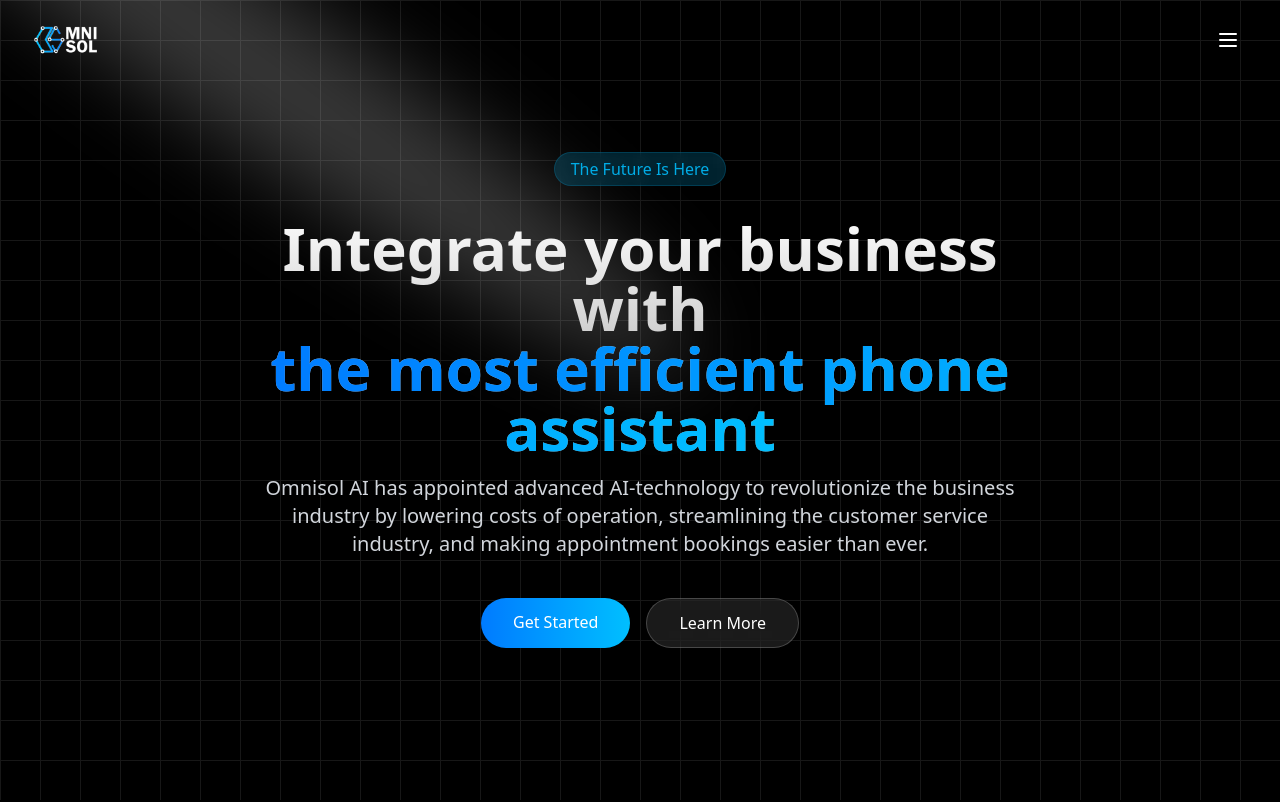
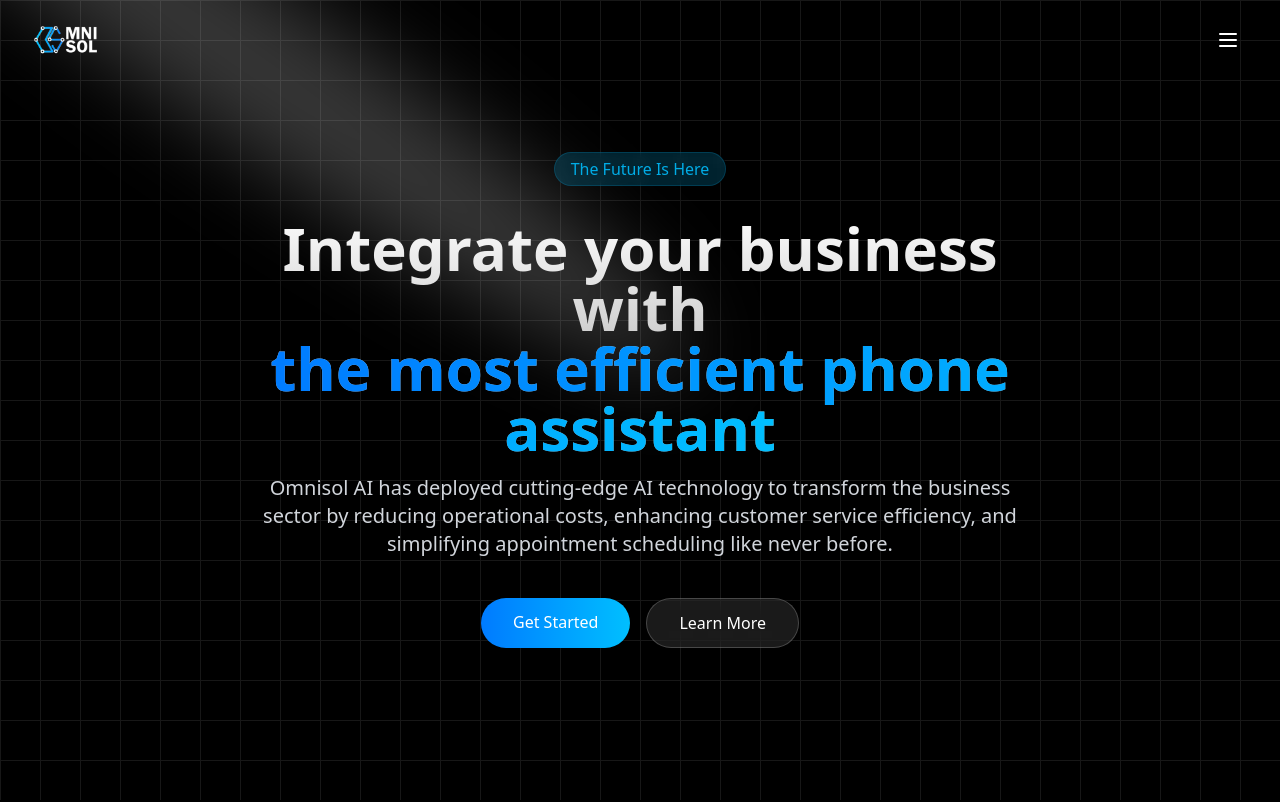
Before and after one commit to AbdulAhadera/OmniSol, a React (Vite) app: page / in a window 1280 px wide. Shown: the top 802 px of the page. Built offline with nearby package versions, Linux system fonts and the light colour scheme; no server answers; what @vapi-ai/web would draw is missing.

Commit message:
"second check for hosting"

```diff
--- a/src/components/hero.tsx
+++ b/src/components/hero.tsx
@@ -48,9 +48,9 @@ const Hero = () => {
           transition={{ duration: 0.8, delay: 0.9 }}
           className="text-lg md:text-xl text-gray-300 mb-10 max-w-3xl mx-auto"
         >
-          Omnisol AI has appointed advanced AI-technology to revolutionize the business industry by
-          lowering costs of operation, streamlining the customer service industry, and making appointment
-          bookings easier than ever.
+          Omnisol AI has deployed cutting-edge AI technology to transform the business sector by
+          reducing operational costs, enhancing customer service efficiency, and simplifying appointment
+          scheduling like never before.
 
         </motion.p>
 
```
